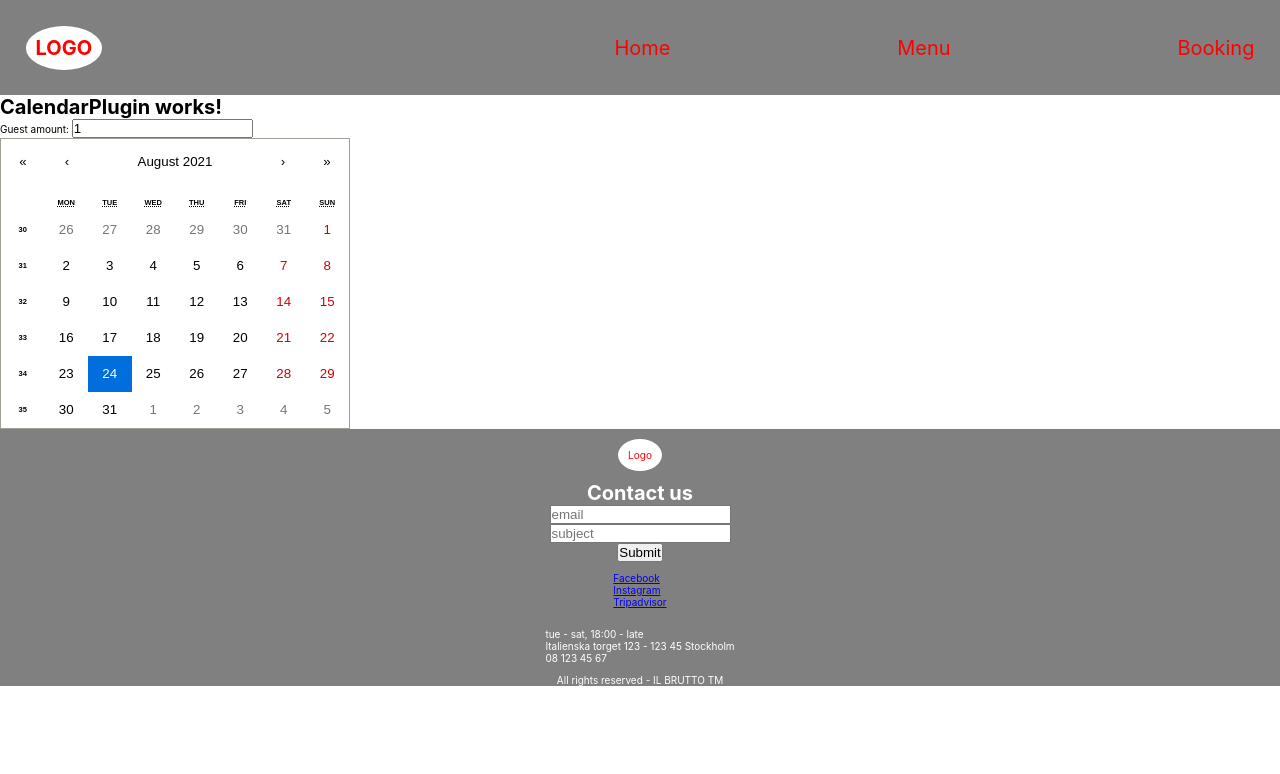
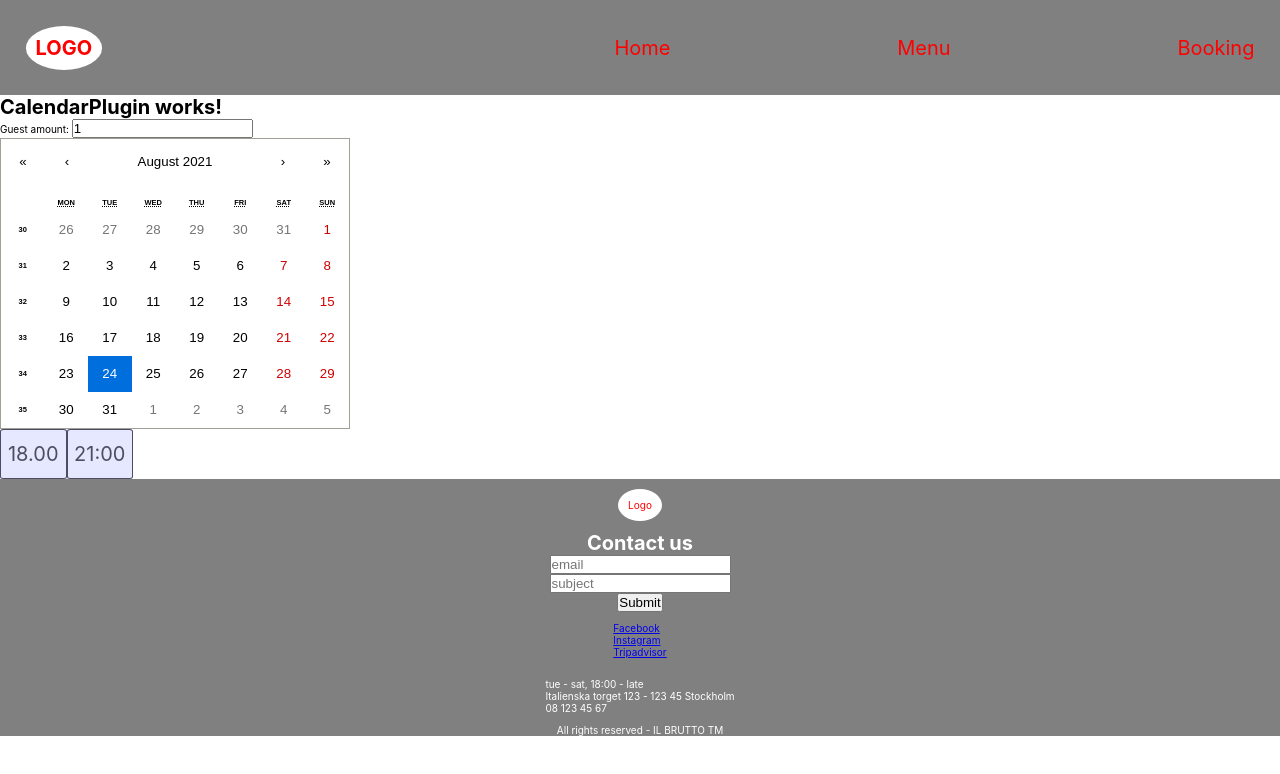
Before and after one commit to FilipAlmstedt/Il-Brutto-Front-End, a React (Create React App) app: page /booking in a window 1280 px wide. Shown: the top 774 px of the page. Built offline with nearby package versions, Linux system fonts and the light colour scheme; no server answers.

Commit message:
seatTime logic added

```diff
--- a/src/Components/BookingComponents/CalendarPlugin.tsx
+++ b/src/Components/BookingComponents/CalendarPlugin.tsx
@@ -1,4 +1,4 @@
-import { useState, ChangeEvent } from "react";
+import { useState, ChangeEvent, useEffect } from "react";
 import Calendar from "react-calendar";
 import "react-calendar/dist/Calendar.css";
 
@@ -6,21 +6,19 @@ interface ICalendarPluginProps {
   getUserInput(chosenDate: Date, guestAmount: number): void;
 }
 
-// interface IState {
-//   guestInput: {
-//     date:Date,
-//     guestAmount:number
-//   }
-// }
+
 
 export function CalendarPlugin(props: ICalendarPluginProps) {
   const [chosenDate, setChosenDate] = useState(new Date());
+  const [guestAmount, setGuestAmount] = useState(0);
 
-  // const [guestInput, setGuestinput] = useState<IState>();
+  useEffect(() => {
+    props.getUserInput(chosenDate, guestAmount);
+   },[chosenDate, guestAmount]);
 
   const submitGuestAmount = (e: ChangeEvent<HTMLInputElement>) => {
-    // setGuestAmont(+e.target.value)
-    props.getUserInput(chosenDate, +e.target.value);
+    setGuestAmount(+e.target.value)
+
   };
 
   return (
@@ -37,7 +35,7 @@ export function CalendarPlugin(props: ICalendarPluginProps) {
           placeholder="Type in amount of guests"
         />
 
-        <Calendar onChange={setChosenDate} showWeekNumbers value={chosenDate} />
+        <Calendar onChange={setChosenDate}  showWeekNumbers value={chosenDate} />
       </div>
     </>
   );
--- /dev/null
+++ b/src/Components/BookingComponents/SeatingComponents/EarlyAvailable.tsx
@@ -0,0 +1,6 @@
+export const EarlyAvailable = () => {
+
+    return (
+        <div className="seating available"> 18.00 </div>
+    )
+}
--- /dev/null
+++ b/src/Components/BookingComponents/SeatingComponents/EarlyFull.tsx
@@ -0,0 +1,6 @@
+export const EarlyFull = () => {
+
+    return (
+        <div className="seating full"> 18.00</div>
+    )
+}
--- /dev/null
+++ b/src/Components/BookingComponents/SeatingComponents/LateAvailable.tsx
@@ -0,0 +1,6 @@
+export const LateAvailable = () => {
+
+    return (
+        <div className="seating available"> 21:00</div>
+    )
+}
--- /dev/null
+++ b/src/Components/BookingComponents/SeatingComponents/LateFull.tsx
@@ -0,0 +1,6 @@
+export const LateFull = () => {
+
+    return (
+        <div className=" seatingfull"> 21:00</div>
+    )
+}
--- a/src/Components/BookingPage.tsx
+++ b/src/Components/BookingPage.tsx
@@ -6,10 +6,17 @@ import axios from "axios";
 import { Booking } from "../Models/Booking";
 import Moment from 'react-moment';
 import moment from "moment";
+import { EarlyAvailable } from "./BookingComponents/SeatingComponents/EarlyAvailable";
+import { EarlyFull } from "./BookingComponents/SeatingComponents/EarlyFull";
+import { LateAvailable } from "./BookingComponents/SeatingComponents/LateAvailable";
+import { LateFull } from "./BookingComponents/SeatingComponents/LateFull";
 
 export const BookingPage = () => {
   const [bookings, setBookings] = useState<Booking[]>([]);
-  // let takenTables:number = 15;
+  let earlyTable:Boolean = true;
+  let lateTable:Boolean = true;
+
+
   const getBookings = (chosenDate: Date, guestAmount: number) => {
     let currentBookings:Booking[] = [];
     let earlyBookings:Booking[] = [];
@@ -17,27 +24,30 @@ export const BookingPage = () => {
     axios
       .get<Booking[]>("http://localhost:8000/reservations")
       .then((response)=> {
-
+      //Hitta befintliga bokningar på kundens valda datum
        for (let i = 0; i < response.data.length; i++) {
         let dbDate:Date = response.data[i].date;
 
         if(moment(chosenDate).format("YYYY MM DD") === moment(dbDate).format("YYYY MM DD")){
-
           currentBookings.push(response.data[i])
-
         }
        }
-
+       //Dela upp de befintliga bokningarna i late/early sittningar
        for (let i = 0; i < currentBookings.length; i++) {
+         // if/else för uppdelning
          (currentBookings[i].seatingTime === 'early') ? earlyBookings.push(currentBookings[i]) : lateBookings.push(currentBookings[i])
-
        }
        console.log("early:", earlyBookings.length, "late:", lateBookings.length);
-
+       (earlyBookings.length <= 14) ? earlyTable = true : earlyTable = false;
+       (lateBookings.length <= 14) ? lateTable = true : lateTable = false;
 
       })
 
+
+
   };
+
+
 
   useEffect(() => {
     axios
@@ -53,11 +63,10 @@ export const BookingPage = () => {
   return (
     <>
       <CalendarPlugin getUserInput={getBookings}></CalendarPlugin>
-      {/* {
-        (takenTables > 14)
-          ? <div> Fullbooked </div>
-          : <div> 18.00 </div>
-      } */}
+      <div className="seatingContainer">
+      {earlyTable ? <EarlyAvailable/> : <EarlyFull/>}
+      {lateTable ? <LateAvailable/> : <LateFull/>}
+      </div>
 
       {/* <UserForm></UserForm>
       <BookingSummary></BookingSummary> */}
--- a/src/SCSS/pages/_booking.scss
+++ b/src/SCSS/pages/_booking.scss
@@ -0,0 +1,23 @@
+.seatingContainer {
+  @include flexStyling(row, start);
+  align-items: flex-start;
+  background-color: rgb(230, 232, 255);
+  width: 133px;
+  height: 50px;
+  border-radius: 5%;
+}
+
+.seating {
+  width: 50%;
+  border: 1px solid rgb(77, 77, 97);
+  border-radius: 5%;
+  height: 100%;
+  @include flexCenter(column);
+  font-size: 2rem;
+  color:rgb(77, 77, 97);
+}
+
+.full {
+  opacity: 0.2;
+  border:none;
+}
--- a/tsconfig.json
+++ b/tsconfig.json
@@ -18,7 +18,7 @@
     "resolveJsonModule": true,
     "isolatedModules": true,
     "noEmit": true,
-    "jsx": "preserve"
+    "jsx": "react-jsx"
   },
   "include": [
     "src"
```
Also changed, not shown: 1 other file (tests, documents, lock files or other folders).
